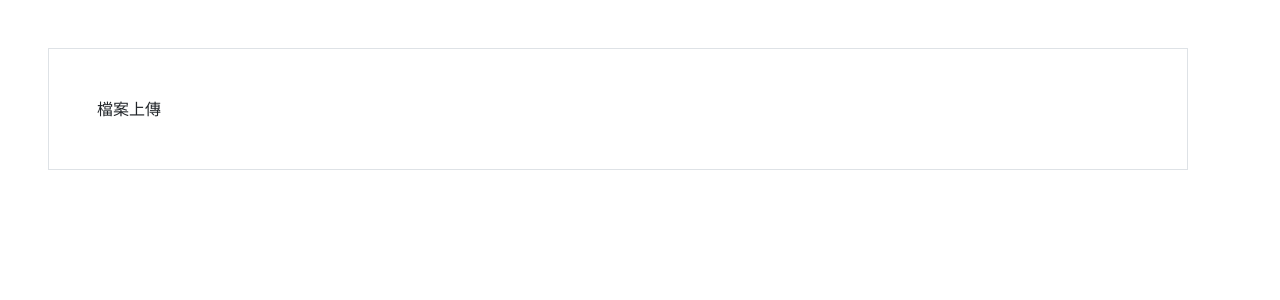
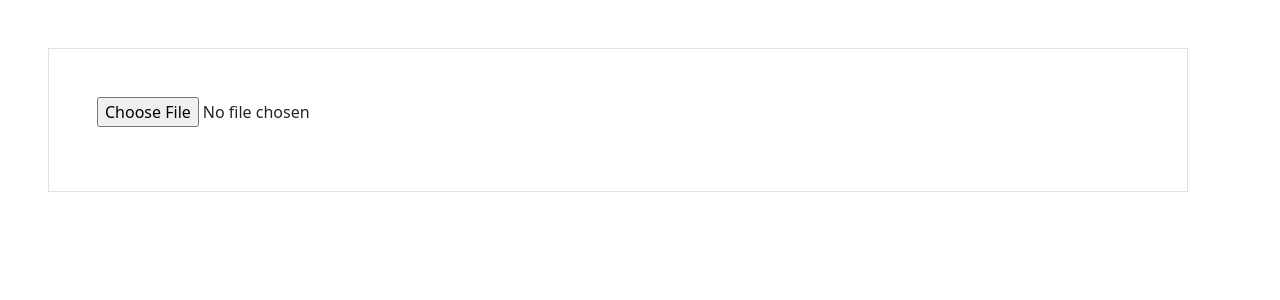
Before and after one commit to MizuYang/upload-work, a Vue app: page / in a window 1280 px wide. Shown: the top 300 px of the page. Built offline with nearby package versions, Linux system fonts and the light colour scheme.

Commit message:
新增 取得檔案資訊方法

```diff
--- a/src/components/UploadImg.vue
+++ b/src/components/UploadImg.vue
@@ -1,5 +1,8 @@
 <template>
-檔案上傳
+  <label for="file"></label>
+  <input type="file" id="file " name="file" @change="getFileInfo">
+
+  <p ref="uploadResult"></p>
 </template>
 
 <script>
@@ -10,7 +13,8 @@ export default {
 
   data () {
     return {
-      type: []
+      file: {},
+      type: ['png', 'jpg', 'svg', 'jpeg', 'bmp', 'gif']
     }
   },
 
@@ -18,6 +22,31 @@ export default {
   },
 
   methods: {
+    getFileInfo (e) {
+      const file = e.target.files[0]
+      console.log(file)
+      const type = file.name.split('.').pop() //* 從檔名最後面來取得檔案類型
+      const size = file.size
+      //* 驗證圖片類型、大小，合格才繼續執行
+      // this.checkFile(file)
+      const typeValidate = this.checkType(type)
+      const sizeValidate = this.checkSize(size)
+      if (!typeValidate && !sizeValidate) return //* 其中一個驗證失敗就中斷
+      const name = file.name.split('.')[0]
+      const lastModifiedDate = file.lastModifiedDate.toLocaleString()
+      const uploadDate = new Date().toLocaleString()
+      this.file = { uploadDate, name, size, type, lastModifiedDate }
+      console.log('gg')
+    },
+    // checkFile (file) {
+    // this.checkType(file)
+    // this.checkSize(file)
+    // },
+    checkType (type) {
+    },
+    checkSize (size) {
+    }
+
   },
 
   mounted () {
@@ -26,4 +55,5 @@ export default {
 }
 </script>
 
-<style lang='scss' scope></style>
+<style lang='scss' scope>
+</style>
```
